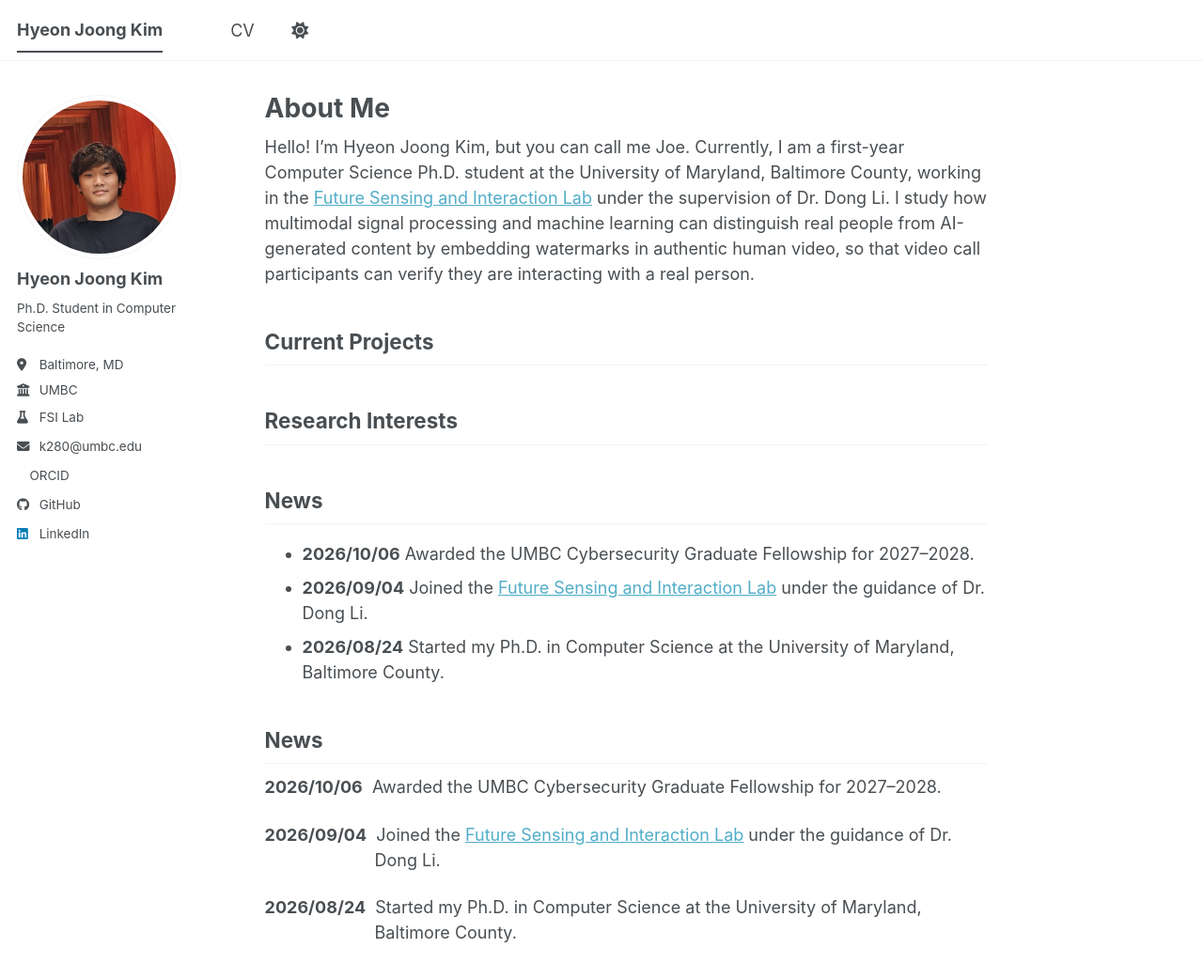
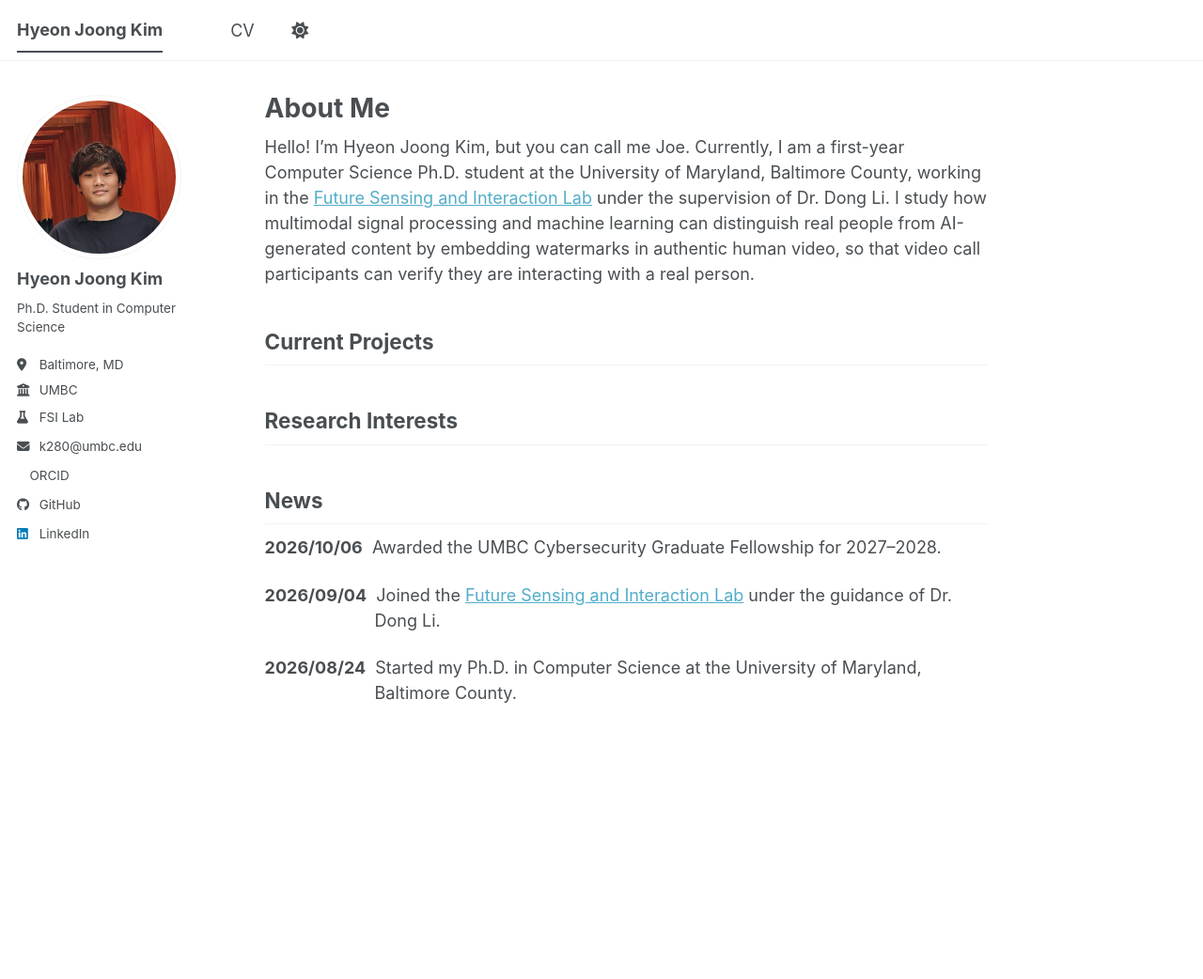
Before and after one commit to hyeonjoong-k/hyeonjoong-k.github.io, a Jekyll site: the page built from _pages/about.md, in a window 1280 px wide and 1222 px high. Shown: the top 1042 px of the window at 94% size. Built offline with Jekyll 4.4.1, drawn with Linux system fonts in a browser that asks for light colours; a style sheet for code colours, icons or effects is not loaded.

Commit message:
Update about.md

```diff
--- a/_pages/about.md
+++ b/_pages/about.md
@@ -13,12 +13,6 @@ Hello! I'm Hyeon Joong Kim, but you can call me Joe. Currently, I am a first-yea
 
 ## Research Interests
 
-
-## News
-- **2026/10/06** Awarded the UMBC Cybersecurity Graduate Fellowship for 2027–2028.
-- **2026/09/04** Joined the [Future Sensing and Interaction Lab](https://leetton.github.io/index.html) under the guidance of Dr. Dong Li.
-- **2026/08/24** Started my Ph.D. in Computer Science at the University of Maryland, Baltimore County.
-
 <h2>News</h2>
 <div style="padding-left: 6.5em; text-indent: -6.5em;">
   <p><b>2026/10/06</b>&nbsp; Awarded the UMBC Cybersecurity Graduate Fellowship for 2027–2028.</p>
```
